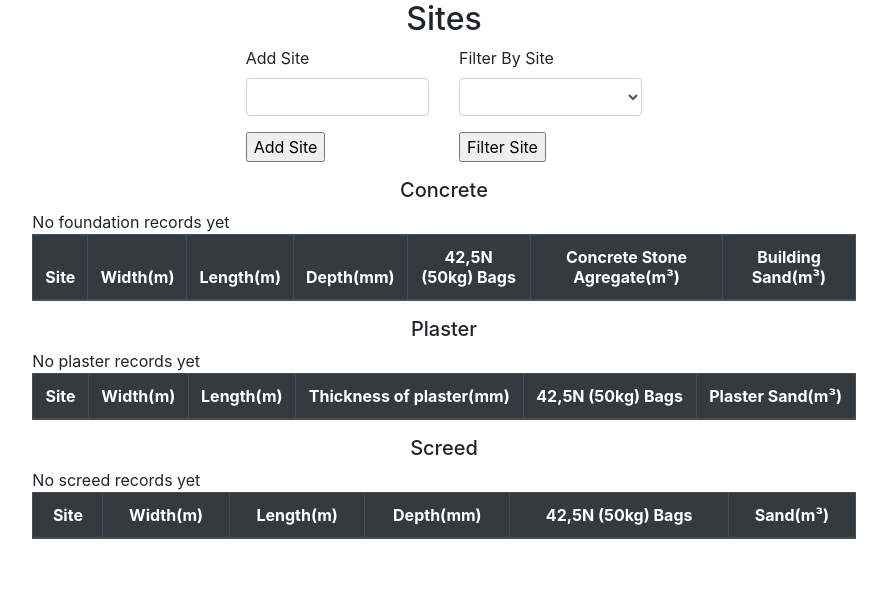
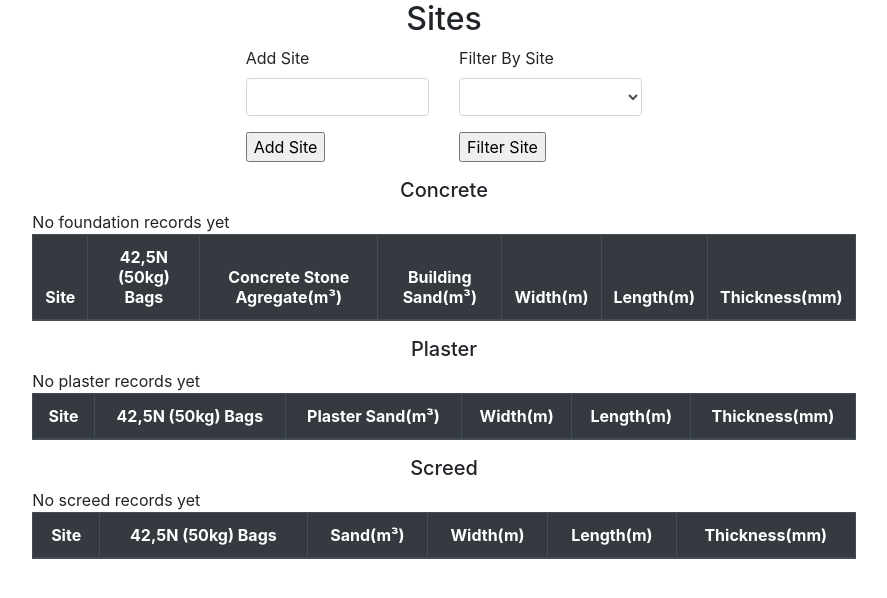
Before and after one commit to Mavirk/quantifier, a PHP site: page /home.php in a window 1280 px wide. Shown: the part 56-654 px from the top of the page, without its empty margins (196-1083 px from the left). Run offline with PHP 8.4, Linux system fonts and the light colour scheme; the visitor is signed in with stand-in values (Sample User, id 1); lists and menus that the app fills with data are empty.

Commit message:
fixed a thick issue

```diff
--- a/controller_lib.php
+++ b/controller_lib.php
@@ -100,7 +100,7 @@
                     $depth = $_POST['depth'];
                     $width = $_POST['width'];
                     $length = $_POST['length'];
-                    $plaster = new Plaster(Null, $userid, $sitenum, $depth, $length, $width);
+                    $plaster = new Plaster(Null, $userid, $sitenum, $width, $length, $depth);
                     if ($this->plasterTable->addPlaster($plaster)){
                         echo "Plaster Record created successfully\n";
                     }
@@ -135,7 +135,7 @@
                     $depth = $_POST['depth'];
                     $width = $_POST['width'];
                     $length = $_POST['length'];
-                    $screed = new Screed(Null, $userid, $sitenum, $depth, $length, $width);
+                    $screed = new Screed(Null, $userid, $sitenum, $width, $length, $depth);
                     if ($this->screedTable->addScreed($screed)){
                         echo "Screed Record created successfully\n";
                     }
@@ -170,7 +170,7 @@
                     $depth = $_POST['depth'];
                     $width = $_POST['width'];
                     $length = $_POST['length'];
-                    $foundation = new Foundation(Null, $userid, $sitenum, $depth, $length, $width);
+                    $foundation = new Foundation(Null, $userid, $sitenum, $width, $length, $depth);
                     if ($this->foundationTable->addFoundation($foundation)){
                         echo "Foundation Record created successfully\n";
                     }
--- a/hometables.php
+++ b/hometables.php
@@ -5,12 +5,12 @@
             <thead>
                 <tr align="center" class="thead-dark">
                 <th>Site</th>
-                <th>Width(m)</th>
-                <th>Length(m)</th>
-                <th>Depth(mm)</th>
                 <th>42,5N (50kg) Bags</th>
                 <th>Concrete Stone Agregate(m³)</th>
                 <th>Building Sand(m³)</th>
+                <th>Width(m)</th>
+                <th>Length(m)</th>
+                <th>Thickness(mm)</th>
                 </tr>
             </thead>
             <?php
@@ -18,12 +18,12 @@
                 foreach ($arrayOfSlabs as $slab) {
                     Print "<tr>";
                         Print "<td>".$slab->sitenum."</td>";
-                        Print "<td>".$slab->depth."</td>";
-                        Print "<td>".$slab->length."</td>";
-                        Print "<td>".$slab->width."</td>";
                         Print "<td>".$slab->bags."</td>";
                         Print "<td>".$slab->stone."</td>";
                         Print "<td>".$slab->sand."</td>";
+                        Print "<td>".$slab->width."</td>";
+                        Print "<td>".$slab->length."</td>";
+                        Print "<td>".$slab->depth."</td>";
                     Print "</tr>";
                 }
             ?>
@@ -39,11 +39,11 @@
             <thead>
                 <tr align="center" class="thead-dark">
                     <th>Site</th>
+                    <th>42,5N (50kg) Bags</th>
+                    <th>Plaster Sand(m³)</th>
                     <th>Width(m)</th>
                     <th>Length(m)</th>
-                    <th>Thickness of plaster(mm)</th>
-                    <th>42,5N (50kg) Bags</th>
-                    <th>Plaster Sand(m³)</th>
+                    <th>Thickness(mm)</th>
                 </tr>
             </thead>
             <?php
@@ -51,11 +51,11 @@
                 foreach ($arrayOfPlaster as $plaster) {
                     Print "<tr>";
                         Print "<td>".$plaster->sitenum."</td>";
-                        Print "<td>".$plaster->depth."</td>";
-                        Print "<td>".$plaster->length."</td>";
-                        Print "<td>".$plaster->width."</td>";
                         Print "<td>".$plaster->bags."</td>";
                         Print "<td>".$plaster->sand."</td>";
+                        Print "<td>".$plaster->width."</td>";
+                        Print "<td>".$plaster->length."</td>";
+                        Print "<td>".$plaster->depth."</td>";
                         // Print "<td><a href='delete.php'>Delete</a></td>";
                     Print "</tr>";
                 }
@@ -72,11 +72,11 @@
             <thead>
                 <tr align="center" class="thead-dark">
                     <th>Site</th>
+                    <th>42,5N (50kg) Bags</th>
+                    <th>Sand(m³)</th>
                     <th>Width(m)</th>
                     <th>Length(m)</th>
-                    <th>Depth(mm)</th>
-                    <th>42,5N (50kg) Bags</th>
-                    <th>Sand(m³)</th>
+                    <th>Thickness(mm)</th>
                 </tr>
             </thead>
         <?php
@@ -84,11 +84,11 @@
             foreach ($arrayOfSlabs as $slab) {
                 Print "<tr>";
                     Print "<td>".$slab->sitenum."</td>";
-                    Print "<td>".$slab->depth."</td>";
-                    Print "<td>".$slab->length."</td>";
-                    Print "<td>".$slab->width."</td>";
                     Print "<td>".$slab->bags."</td>";
                     Print "<td>".$slab->sand."</td>";
+                    Print "<td>".$slab->width."</td>";
+                    Print "<td>".$slab->length."</td>";
+                    Print "<td>".$slab->depth."</td>";
                 Print "</tr>";
             }
         ?>
--- a/model_lib.php
+++ b/model_lib.php
@@ -47,7 +47,7 @@
         public $sand;
 
 
-        function __construct($id, $userId, $sitenum, $depth, $length, $width, $bags = 0, $sand = 0){
+        function __construct($id, $userId, $sitenum, $width, $length, $depth, $bags = 0, $sand = 0){
             $this->id = $id;
             $this->userId = $userId;
             $this->sitenum = $sitenum;
@@ -86,7 +86,7 @@
         public $bags;
         public $sand;
 
-        function __construct($id, $userId, $sitenum, $depth, $length, $width, $bags = 0, $sand = 0){
+        function __construct($id, $userId, $sitenum, $width, $length, $depth, $bags = 0, $sand = 0){
             $this->id = $id;
             $this->userId = $userId;
             $this->sitenum = $sitenum;
@@ -126,7 +126,7 @@
         public $stone;
         public $sand;
 
-        function __construct($id, $userId, $sitenum, $depth, $length, $width, $bags = 0, $stone = 0, $sand = 0){
+        function __construct($id, $userId, $sitenum, $width, $length, $depth, $bags = 0, $stone = 0, $sand = 0){
             $this->id = $id;
             $this->userId = $userId;
             $this->sitenum = $sitenum;
```
Also changed, not shown: concrete.php (+6 -6 lines), plaster.php (+8 -8 lines), screed.php (+6 -6 lines).
